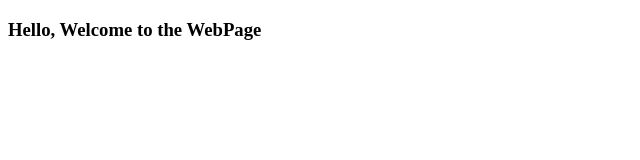
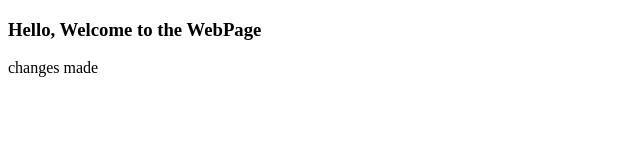
Before and after one commit to Saiteja6393/Git_Assignment, a plain HTML site: page index.html in a window 1280 px wide. Shown: the whole page, without its empty margins (0-640 px from the left). Drawn offline with Linux system fonts and the light colour scheme.

Commit message:
changes made in index.html

```diff
--- a/index.html
+++ b/index.html
@@ -8,6 +8,7 @@
 <body>
     <div>
         <h3>Hello, Welcome to the WebPage</h3>
+        <div>changes made</div>
     </div>
 </body>
 </html>
```
